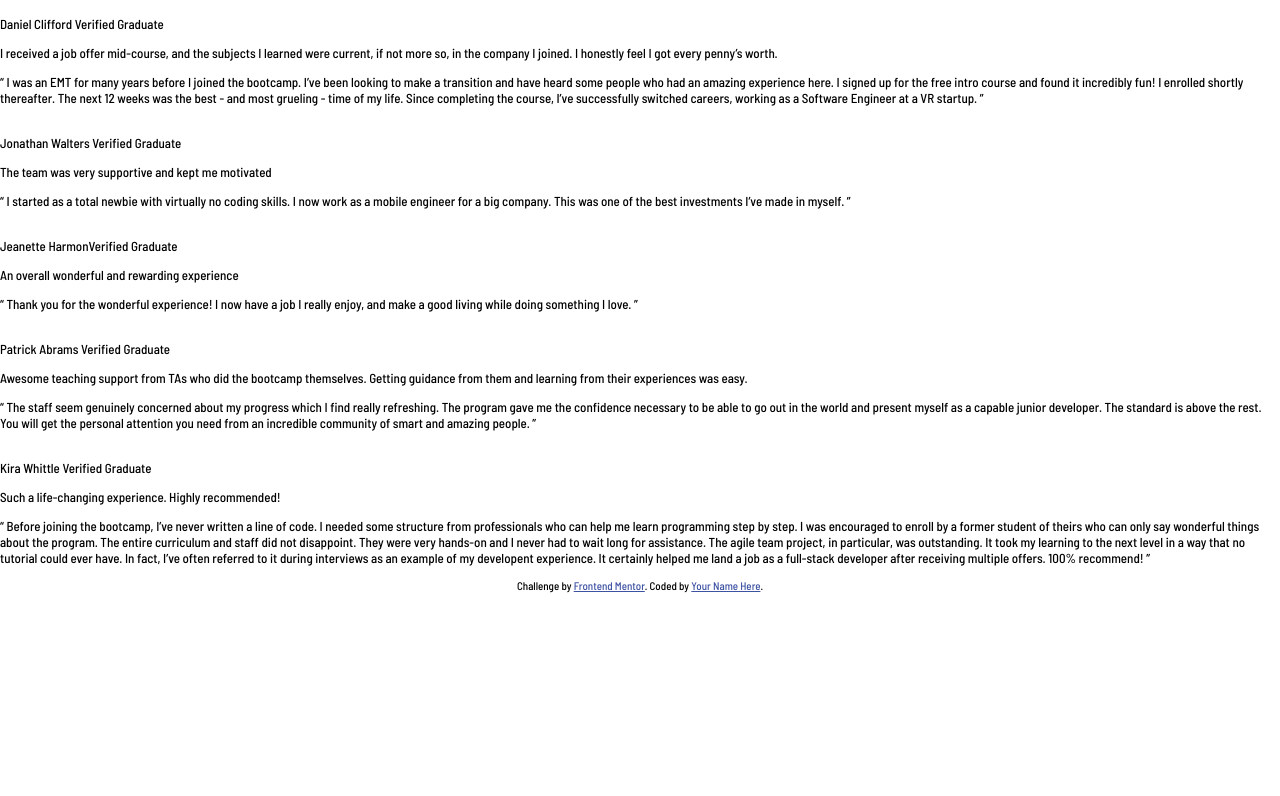
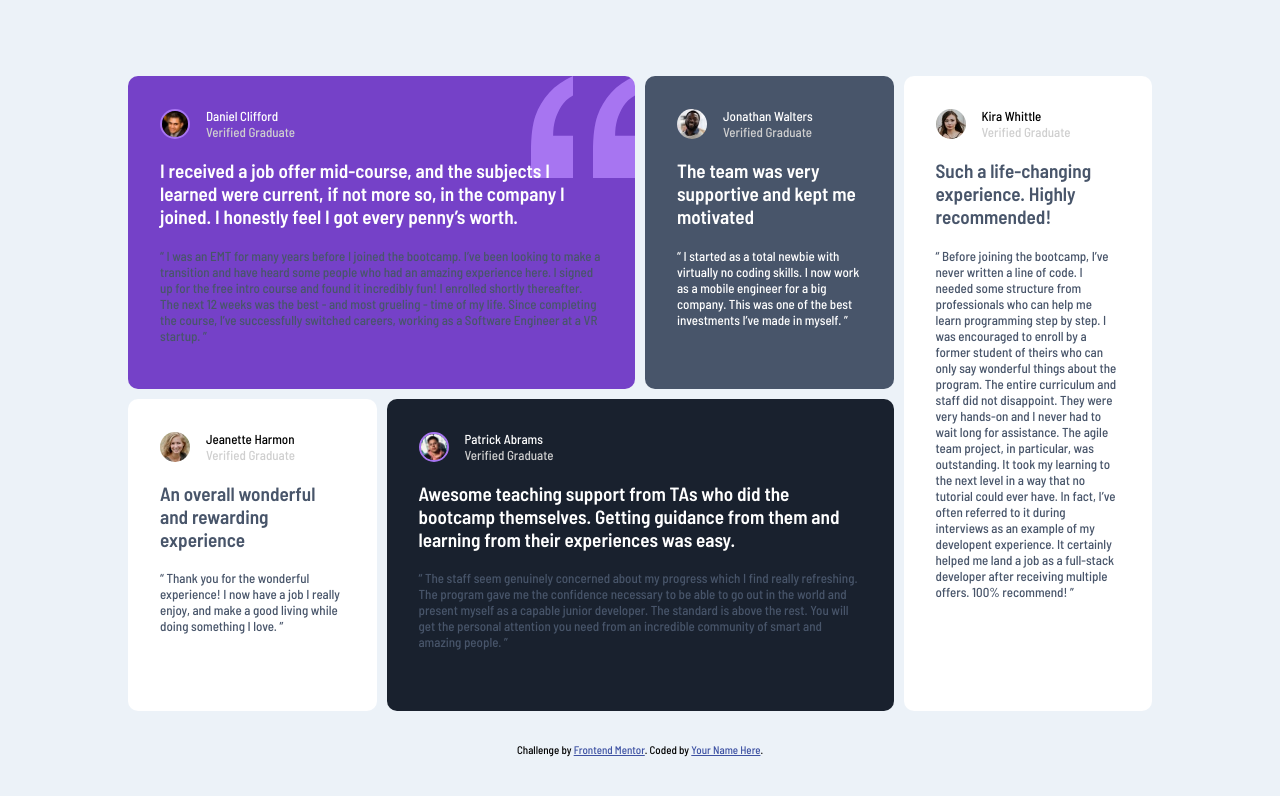
Before and after one commit to Tham-Bahadur-Pun/testimonial-grid-section, a plain HTML site: page index.html in a window 1280 px wide. Drawn offline with Linux system fonts and the light colour scheme.

Commit message:
challenge almost finsihed

```diff
--- a/index.html
+++ b/index.html
@@ -27,15 +27,16 @@
   </head>
   <body>
     <main>
-      <div>
+      <div class="testimonial-1">
         <div>
-          <img src="" alt="" />
+          <img src="./images/image-daniel.jpg" alt="" />
           <div class="info">
-            <span> Daniel Clifford</span><span> Verified Graduate</span>
+            <span class="name"> Daniel Clifford</span
+            ><span class="post"> Verified Graduate</span>
           </div>
         </div>
         <div class="testimonial">
-          <p>
+          <p class="title">
             I received a job offer mid-course, and the subjects I learned were
             current, if not more so, in the company I joined. I honestly feel I
             got every penny’s worth.
@@ -51,15 +52,18 @@
           </p>
         </div>
       </div>
-      <div>
+      <div class="testimonial-2">
         <div>
-          <img src="" alt="" />
+          <img src="./images/image-jonathan.jpg" alt="" />
           <div class="info">
-            <span> Jonathan Walters</span><span> Verified Graduate</span>
+            <span class="name"> Jonathan Walters</span
+            ><span class="post"> Verified Graduate</span>
           </div>
         </div>
         <div class="testimonial">
-          <p>The team was very supportive and kept me motivated</p>
+          <p class="title">
+            The team was very supportive and kept me motivated
+          </p>
           <p>
             “ I started as a total newbie with virtually no coding skills. I now
             work as a mobile engineer for a big company. This was one of the
@@ -67,31 +71,33 @@
           </p>
         </div>
       </div>
-      <div>
+      <div class="testimonial-3">
         <div>
-          <img src="" alt="" />
+          <img src="./images/image-jeanette.jpg" alt="" />
 
           <div class="info">
-            <span> Jeanette Harmon</span><span>Verified Graduate</span>
+            <span class="name"> Jeanette Harmon</span
+            ><span class="post">Verified Graduate</span>
           </div>
         </div>
         <div class="testimonial">
-          <p>An overall wonderful and rewarding experience</p>
+          <p class="title">An overall wonderful and rewarding experience</p>
           <p>
             “ Thank you for the wonderful experience! I now have a job I really
             enjoy, and make a good living while doing something I love. ”
           </p>
         </div>
       </div>
-      <div>
+      <div class="testimonial-4">
         <div>
-          <img src="" alt="" />
+          <img src="./images/image-patrick.jpg" alt="" />
           <div class="info">
-            <span> Patrick Abrams</span><span> Verified Graduate </span>
+            <span class="name"> Patrick Abrams</span
+            ><span class="post"> Verified Graduate </span>
           </div>
         </div>
         <div class="testimonial">
-          <p>
+          <p class="title">
             Awesome teaching support from TAs who did the bootcamp themselves.
             Getting guidance from them and learning from their experiences was
             easy.
@@ -106,15 +112,18 @@
           </p>
         </div>
       </div>
-      <div>
+      <div class="testimonial-5">
         <div>
-          <img src="" alt="" />
+          <img src="./images/image-kira.jpg" alt="" />
           <div class="info">
-            <span> Kira Whittle</span><span> Verified Graduate</span>
+            <span class="name"> Kira Whittle</span
+            ><span class="post"> Verified Graduate</span>
           </div>
         </div>
         <div class="testimonial">
-          <p>Such a life-changing experience. Highly recommended!</p>
+          <p class="title">
+            Such a life-changing experience. Highly recommended!
+          </p>
           <p>
             “ Before joining the bootcamp, I’ve never written a line of code. I
             needed some structure from professionals who can help me learn
--- a/style.css
+++ b/style.css
@@ -18,4 +18,127 @@ body {
   margin: 0;
   font-size: 13px;
   font-family: "Barlow Semi Condensed", sans-serif;
+  min-height: 100vh;
+  display: flex;
+  justify-content: center;
+  flex-direction: column;
+  align-items: center;
+  background-color: var(--Light_grayish_blue);
 }
+
+main {
+  width: 90%;
+  margin: 0 auto;
+  padding: 2rem 0;
+}
+span {
+  display: inline-block;
+}
+main > div {
+  padding: 2rem;
+  border-radius: 10px;
+  -webkit-border-radius: 10px;
+  -moz-border-radius: 10px;
+  -ms-border-radius: 10px;
+  -o-border-radius: 10px;
+}
+main > div:not(.testimonial-1) {
+  margin-top: 1rem;
+}
+.testimonial-1 {
+  background-color: var(--Moderate_violet);
+  background-image: url("./images/bg-pattern-quotation.svg");
+  background-repeat: no-repeat;
+  background-position: top right;
+}
+.testimonial-2 {
+  background-color: var(--Very_dark_grayish_blue);
+}
+.testimonial-3 {
+  background-color: var(--White);
+}
+.testimonial-4 {
+  background-color: var(--Very_dark_blackish_blue);
+  color: white;
+}
+.testimonial-5 {
+  background-color: var(--White);
+}
+
+img {
+  border-radius: 50%;
+  -webkit-border-radius: 50%;
+  -moz-border-radius: 50%;
+  -ms-border-radius: 50%;
+  -o-border-radius: 50%;
+  width: 30px;
+}
+
+main > div > div:first-child {
+  display: flex;
+  align-items: center;
+}
+.info {
+  display: flex;
+  flex-direction: column;
+  margin-left: 1rem;
+}
+.testimonial-1 img,
+.testimonial-4 img {
+  border: 2px solid #a775f1;
+}
+.testimonial-1 .name,
+.testimonial-2 .name,
+.testimonial-4 .name {
+  color: var(--White);
+}
+.post {
+  color: var(--Light_gray);
+}
+.testimonial .title {
+  color: white;
+  font-weight: 600;
+  font-size: 1.2rem;
+}
+.testimonial-3 .testimonial .title,
+.testimonial-5 .testimonial .title {
+  color: var(--Very_dark_grayish_blue);
+}
+.title + p {
+  color: var(--Very_dark_grayish_blue);
+}
+.testimonial-2 .title + p {
+  color: var(--White);
+}
+
+@media (min-width: 720px) {
+  /* body {
+    background: green;
+  } */
+  main {
+    width: 80%;
+    display: grid;
+    grid-template-columns: repeat(4, 1fr);
+    grid-template-rows: repeat(2, 1fr);
+    grid-template-areas: "test-1 test-1 test-2 test-5" "test-3 test-4 test-4 test-5";
+    gap: 10px;
+  }
+  .testimonial-1 {
+    grid-area: test-1;
+  }
+  .testimonial-2 {
+    grid-area: test-2;
+  }
+  .testimonial-3 {
+    grid-area: test-3;
+  }
+  .testimonial-4 {
+    grid-area: test-4;
+  }
+  .testimonial-5 {
+    grid-area: test-5;
+  }
+  main > div:not(.testimonial-1) {
+    margin-top: initial;
+  }
+}
```
